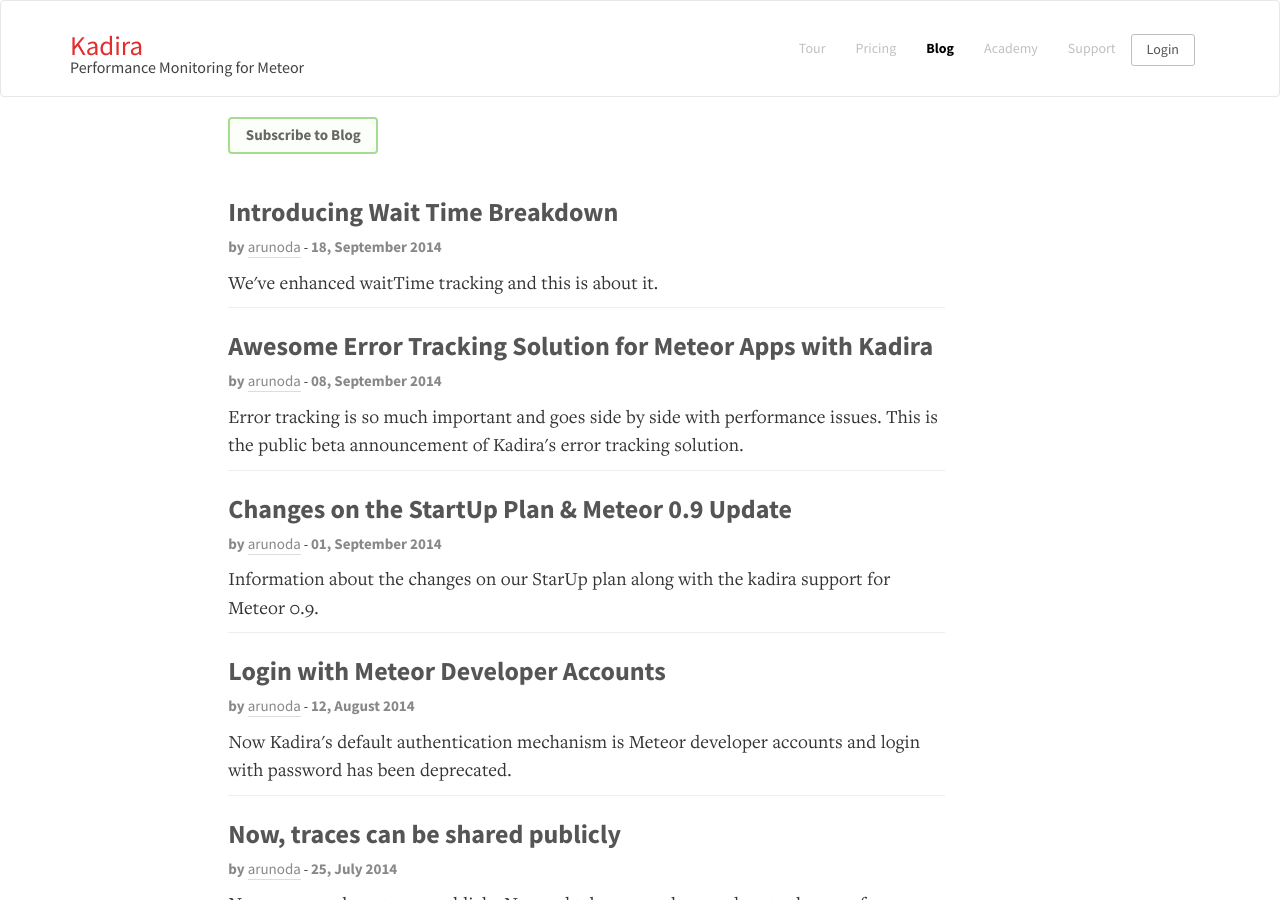
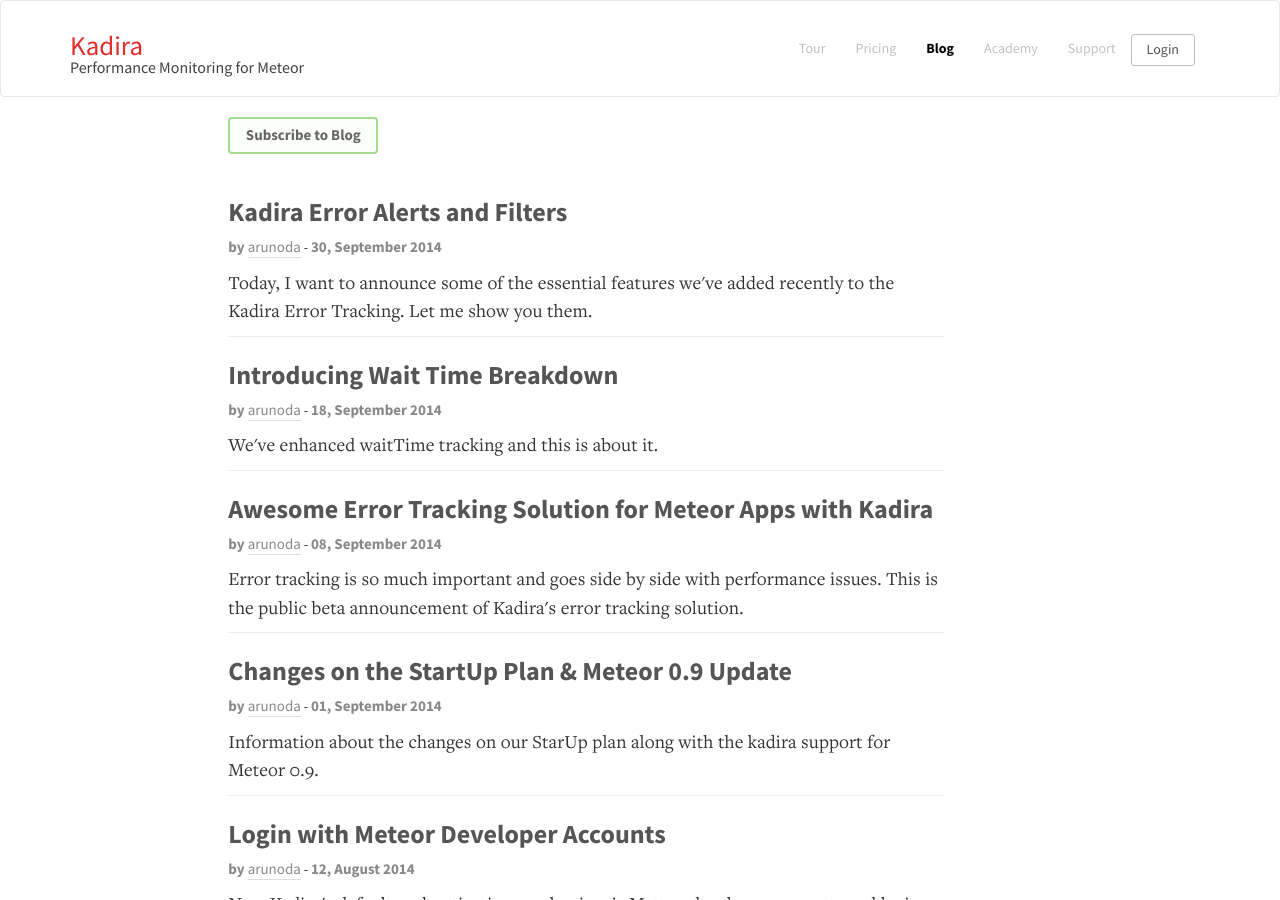
Before and after one commit to kadiraio/kadiraio.github.io, a Jekyll site: the page built from blog/index.html, in a window 1280 px wide and 900 px high. Built offline with Jekyll 4.4.1, drawn with Linux system fonts in a browser that asks for light colours; some of the changed lines change nothing that is shown.

Commit message:
added error alert blog post

```diff
--- a/_data/blog.yml
+++ b/_data/blog.yml
@@ -1,4 +1,9 @@
 ---
+  -
+    title: "Kadira Error Alerts and Filters"
+    date: "30, September 2014"
+    link: /blog/kadira-error-alerts-and-filters
+    summery: "Today, I want to announce some of the essential features we've added recently to the Kadira Error Tracking. Let me show you them."
   -
     title: "Introducing Wait Time Breakdown"
     date: "18, September 2014"
--- /dev/null
+++ b/_posts/blog/2014-09-30-error-alerts-and-filters.md
@@ -0,0 +1,40 @@
+---
+layout: blog_post
+title: Kadira Error Alerts and Filters
+permalink: /blog/kadira-error-alerts-and-filters
+---
+
+We've launched a  [Error Tracking solution for Meteor](https://kadira.io/blog/awesome-error-tracking-solution-for-meteor-apps-with-kadira/) early September and now almost all Kadira apps are using it. With your help, we've fixed bunch of issues and now there is a huge list of features to build over coming months. **Thank You!**
+
+Today, I want to announce some of the essential features we've added recently to the Kadira Error Tracking. Let me show you them.
+
+## Error Alerts
+
+Now you can create alerts targeting errors via our existing [alert system](https://kadira.io/blog/stay-alert-with-your-meteor-app/). Just click on the "Alerts" button on the main menu and create your first Error Alert.
+
+![Kadira Error Alerts](https://cldup.com/nd2AXi_InR.gif)
+
+> I recommend you to create at least an alert for **"Server Crash Count"**. Then you'll get an email when your server got crashed due to an error.
+
+## Error Filtering
+
+Sometimes, you might won't need to track some errors in your app. Now you can easily filter them out by writing rules inside your app. For an examples, let's say "you need to filter all client errors which includes the word `heartbeat`".
+
+This is how you can filter out those errors.
+
+~~~js
+// inside client/kadira.js
+
+Kadira.errors.addFilter(function(type, message, err) {
+  if(type == 'client' && /heartbeat/.test(message)) {
+    return false; // filter out this error
+  }
+
+  return true;
+});
+~~~
+
+Check our [documentation](http://support.kadira.io/knowledgebase/articles/431539-filtering-errors) to learn more about error filters.
+(We've also created few default rules for you. Check [the](http://support.kadira.io/knowledgebase/articles/431539-filtering-errors) also.)
+
+Although these are two small features, I hope they'll make your life easier on maintaining errors.
```
